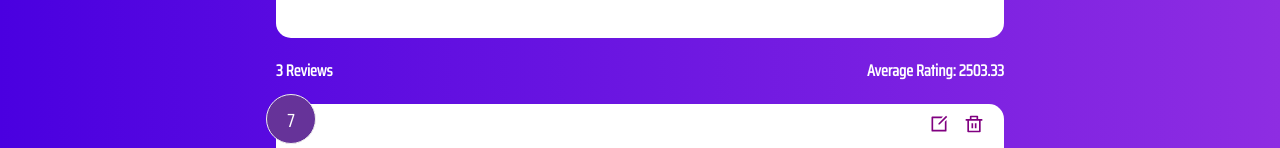
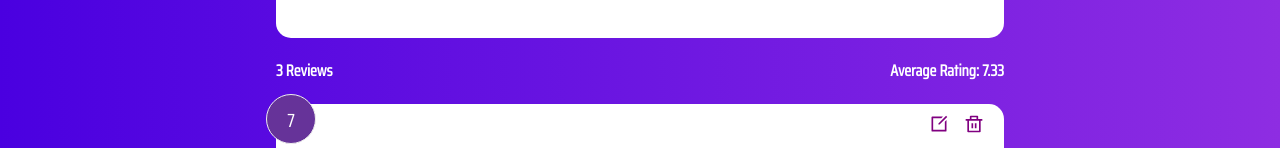
Before and after one commit to odedAtias/feedback-page, a React (Create React App) app: page / in a window 1280 px wide. Shown: the part 355-503 px from the top of the page. Built offline with nearby package versions, Linux system fonts and the light colour scheme; data requests are answered from the project's data file.

Commit message:
Fixing average function in git stats

```diff
--- a/src/Components/FeedbackList.jsx
+++ b/src/Components/FeedbackList.jsx
@@ -22,7 +22,7 @@ const FeedbackList = () => {
 				justifyContent: 'center',
 				marginTop: '50px',
 			}}>
-			<div class='lds-ring'>
+			<div className='lds-ring'>
 				<div></div>
 				<div></div>
 				<div></div>
--- a/src/Components/FeedbackStats.jsx
+++ b/src/Components/FeedbackStats.jsx
@@ -5,7 +5,10 @@ import FeedbackContext from '../Context/FeedbackContext';
 
 //Average Calculate
 const avg = feedbacks => {
-	let sum = feedbacks.reduce((sum, current) => sum + current.rating, 0);
+	let sum = feedbacks.reduce(
+		(sum, current) => sum + parseInt(current.rating),
+		0
+	);
 	//2 fixed(x) return to us x digits after the '.'
 	//parse float removing all the trailing zeros after the '.'
 	return parseFloat((sum / feedbacks.length).toFixed(2));
```
